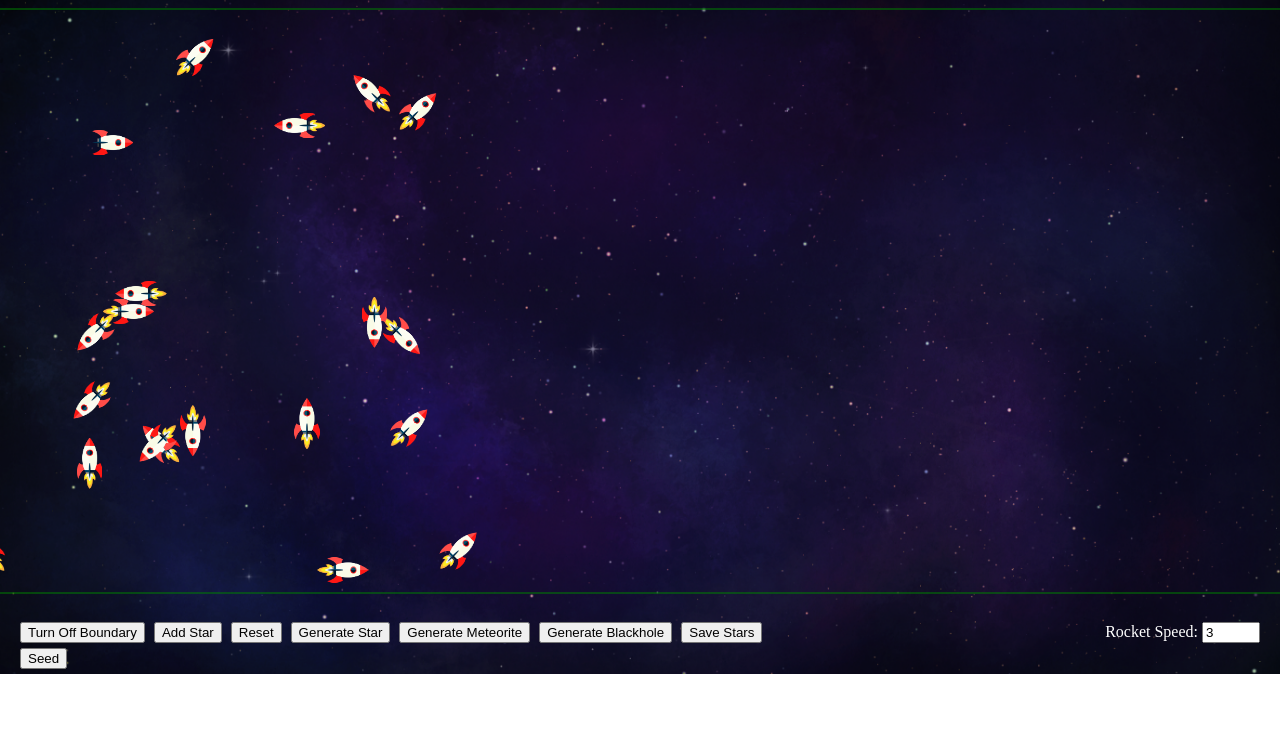
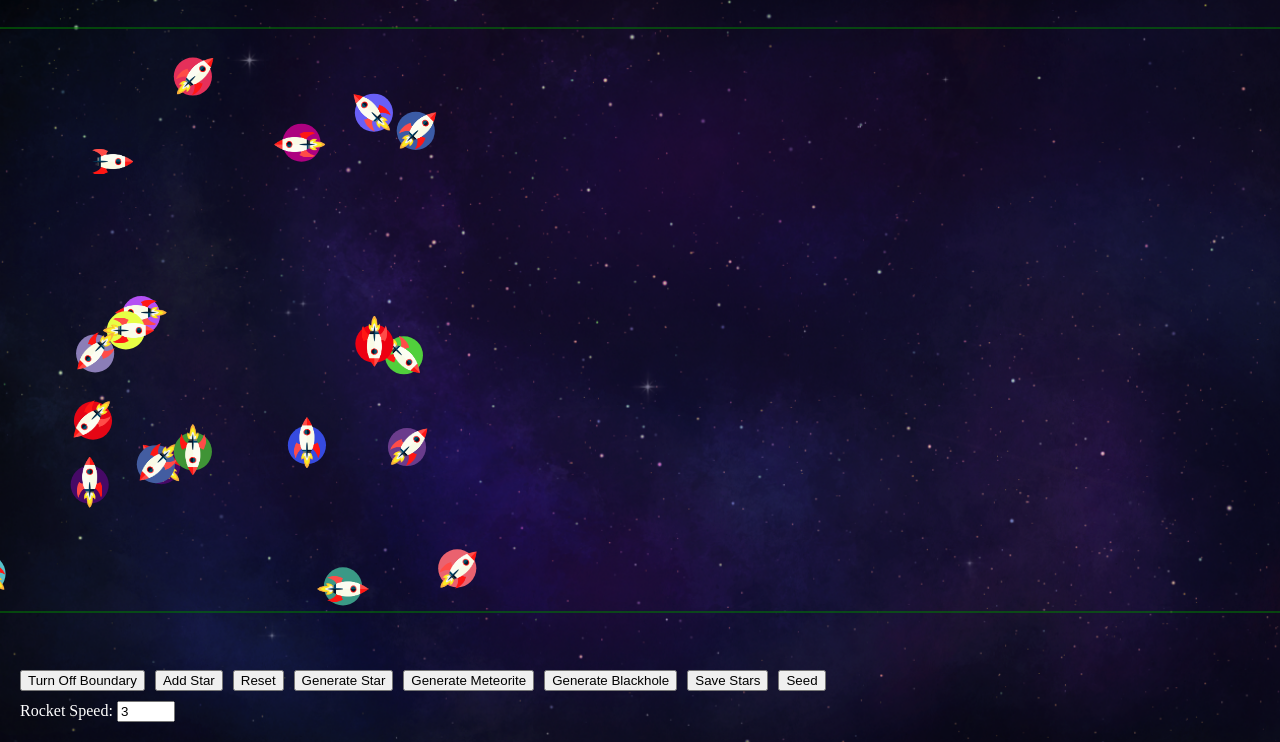
Before and after one commit to kennychu0510/ai_rocket, a website built with Vite: page client/static/index.html in a window 1280 px wide. Both pictures are taken after a click on the button "Seed". Shown: the part 58-800 px from the top of the page. Built offline with nearby package versions, Linux system fonts and the light colour scheme; files whose address does not match are found by name.

Commit message:
added background color for ai rockets

```diff
--- a/client/static/index.css
+++ b/client/static/index.css
@@ -6,9 +6,15 @@ body {
   color: white;
 }
 
-main {
+html,
+body,
+#app {
+  height: 100%;
+}
+
+#app {
   display: flex;
-  justify-content: center;
+  flex-direction: column;
 }
 
 #scoreboard {
@@ -35,18 +41,26 @@ main {
   text-align: end;
 }
 
-#bottom-panel,
-#bottom-panel-2 {
-  margin: 5px 20px;
+#canvas-container {
+  flex-grow: 1;
   display: flex;
-  justify-content: space-between;
+  justify-content: center;
   align-items: center;
 }
 
-#control-panel-left > * {
-  margin-right: 5px;
+#control-panel-1 {
+  display: flex;
+}
+
+#control-panel-1 > * {
+  margin-right: 10px;
+  margin-bottom: 10px;
 }
 
 input {
   width: 50px;
 }
+
+#footer {
+  margin: 20px;
+}
--- a/client/static/index.html
+++ b/client/static/index.html
@@ -9,6 +9,7 @@
     <link rel="shortcut icon" href="/media/spaceship.png" type="image/x-icon">
 </head>
 <body>
+    <div id="app">
         <div id="scoreboard">
             <div id="score">
                 <span>Score:</span>
@@ -22,13 +23,11 @@
                 <span id="second">00</span>:<span id="millisecond">000</span>
             </div>
         </div>
-    <main>
         <div id="canvas-container">
             <canvas></canvas>
         </div>
-    </main>
-    <div id="bottom-panel">
-        <div id="control-panel-left" class="control-panel">
+        <div id="footer">
+            <div id="control-panel-1" class="control-panel">
                 <button id="boundary-mode">Turn Off Boundary</button>
                 <button id="add-star">Add Star</button>
                 <button id="reset">Reset</button>
@@ -36,16 +35,18 @@
                 <button id="gen-meteor">Generate Meteorite</button>
                 <button id="gen-blackhole">Generate Blackhole</button>
                 <button id="save-stars">Save Stars</button>
+                <button id="seed">Seed</button>
             </div>
-        <div id="control-panel-right" class="control-panel">
+            <div id="control-panel-2" class="control-panel">
                 <label for="rocket-speed">Rocket Speed:</label>
                 <input id="rocket-speed" type="number" min="0.5" value="1.5" step="0.5"></input>
 
             </div>
+            <div id="bottom-panel-2">
             </div>
-    <div id="bottom-panel-2">
-        <button id="seed">Seed</button>
         </div>
+    </div>
+
 
     <script type="module" src="/js/index.js"></script>
 </body>
--- a/client/ts/index.ts
+++ b/client/ts/index.ts
@@ -34,6 +34,7 @@ const timerSeconds = getDOMElement('#second');
 const canvasOffset = 120;
 canvas.height = window.innerHeight * 0.78;
 canvas.width = window.innerHeight * 1.8;
+console.log(canvas.width, canvas.height);
 console.log('canvas ratio: ' + canvas.width / canvas.height);
 
 /* VARIABLES */
@@ -188,7 +189,7 @@ seedBtn.addEventListener('click', () => {
   game.startGame();
 });
 
-window.addEventListener('resize', () => {
-  canvas.height = window.innerHeight * 0.78;
-  canvas.width = window.innerHeight * 1.8;
-});
+// window.addEventListener('resize', () => {
+//   canvas.height = window.innerHeight * 0.78;
+//   canvas.width = window.innerHeight * 1.8;
+// });
--- a/client/ts/rocket.ts
+++ b/client/ts/rocket.ts
@@ -39,7 +39,7 @@ export class Rocket {
   public teleportTimeout: number;
   public stars: Set<Star>;
   private initialPosition: Position;
-  constructor(private game: Game) {
+  constructor(public game: Game) {
     const canvasWidth = game.canvasWidth;
     const canvasHeight = game.canvasHeight;
     this.position = { x: canvasHeight / 4, y: canvasWidth / 10 };
--- a/client/ts/rocketGA.ts
+++ b/client/ts/rocketGA.ts
@@ -58,12 +58,14 @@ class RocketAI extends Rocket {
   survive: boolean;
   moves: Move[];
   rocketGA: RocketGA;
+  private color: string;
   constructor(game: Game, rocketGA: RocketGA) {
     super(game);
     this.rocketGA = rocketGA;
     this.fitness = 0;
     this.survive = true;
     this.moves = generateMoves(this.rocketGA.Tick_Step);
+    this.color = randomColor();
   }
   move(index: number) {
     /* CONVERT TIMESTAMP TO INDEX IN MOVES */
@@ -90,7 +92,17 @@ class RocketAI extends Rocket {
       break;
     }
   }
+
+  draw() {
+    this.game.ctx.beginPath();
+    this.game.ctx.arc(this.position.x + this.width/2, this.position.y + this.height/2, this.getC()/3, 0, 2*Math.PI);
+    this.game.ctx.fillStyle = this.color;
+    this.game.ctx.fill();
+    this.game.ctx.closePath();
+    super.draw();
+  }
 }
+
 
 export enum Move {
   none = 0,
@@ -112,3 +124,7 @@ function generateMoves(steps: number) {
 function getMove() {
   return Math.floor(Math.random() * 4); // The maximum is inclusive and the minimum is inclusive
 }
+
+function randomColor() {
+  return '#' + Math.floor(Math.random() * 16777215).toString(16);
+}
```
Also changed, not shown: client/static/test.html (added, +92 -0 lines). Lines whose indentation alone changed are shown as unchanged.
